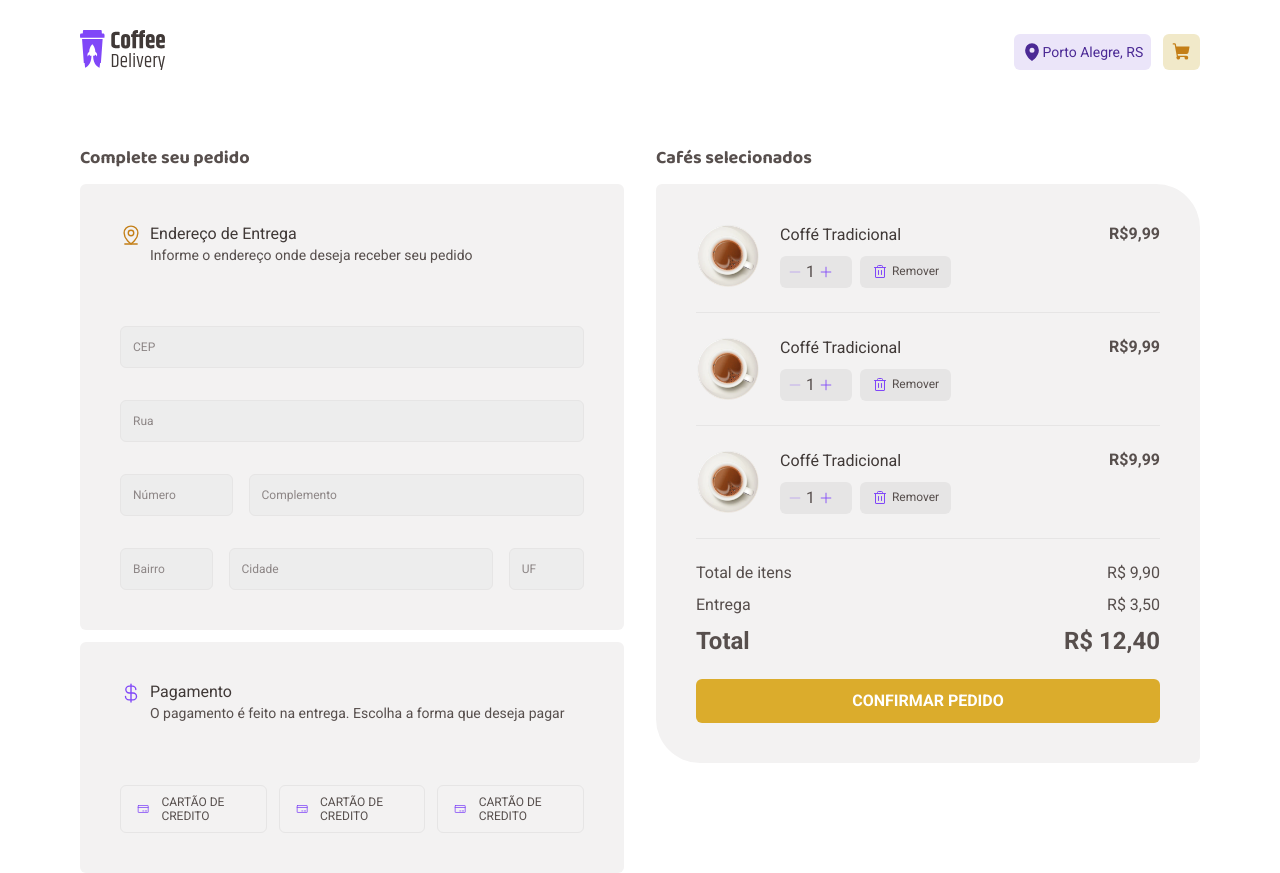
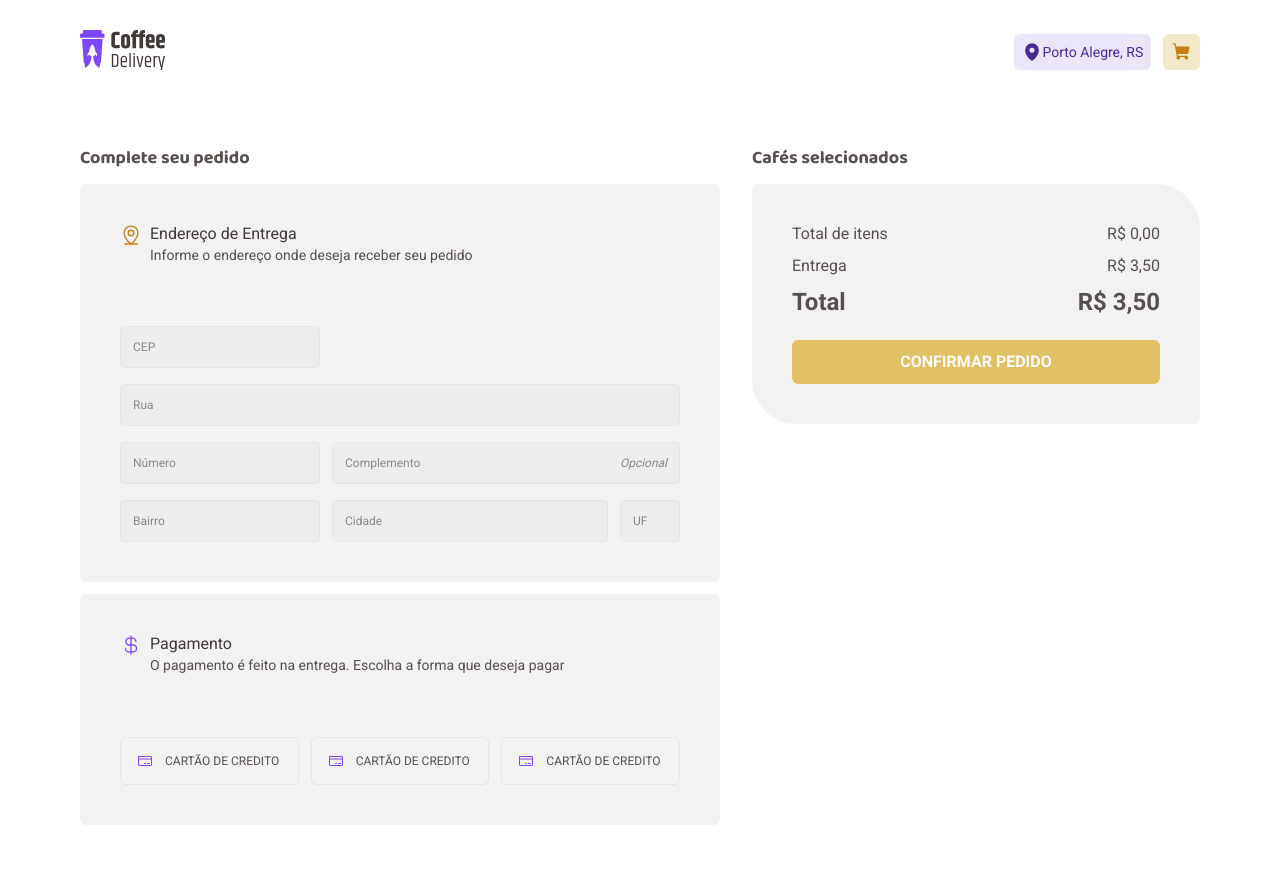
Before and after one commit to manuncorrea/coffe-delivery, a React (Vite) app: page /checkout in a window 1280 px wide. After the commit the page ends 825 px from the top, so only its background shows below. Built offline with nearby package versions, Linux system fonts and the light colour scheme.

Commit message:
validando formulario

```diff
--- a/src/components/Input/index.tsx
+++ b/src/components/Input/index.tsx
@@ -1,8 +1,27 @@
-import { InputHTMLAttributes } from 'react'
-import { InputContainer } from './styled'
+import { forwardRef, InputHTMLAttributes } from 'react'
+import {
+  InputContainer,
+  InputContent,
+  InputOpcional,
+  InputStyled,
+} from './styled'
 
-type InputProps = InputHTMLAttributes<HTMLInputElement>
+interface InputProps extends InputHTMLAttributes<HTMLInputElement> {
+  error?: string
+  rightText?: string
+}
 
-export function Input({ ...rest }: InputProps) {
-  return <InputContainer {...rest} />
-}
+// eslint-disable-next-line react/display-name
+export const Input = forwardRef<HTMLInputElement, InputProps>(
+  ({ error, rightText, className, ...props }, ref) => {
+    return (
+      <InputContent className={className}>
+        <InputContainer hasError={!!error}>
+          <InputStyled ref={ref} {...props} />
+          {rightText && <InputOpcional>{rightText}</InputOpcional>}
+        </InputContainer>
+        {error && <p>{error}</p>}
+      </InputContent>
+    )
+  },
+)
--- a/src/components/Input/styled.tsx
+++ b/src/components/Input/styled.tsx
@@ -1,23 +1,67 @@
-import styled from 'styled-components'
+import styled, { css } from 'styled-components'
 
-export const InputContainer = styled.input`
-  border-radius: 6px;
+interface InputContainerProps {
+  hasError: boolean
+}
+
+export const InputContent = styled.div`
+  display: flex;
+  flex-direction: column;
+  position: relative;
+  gap: 0.3rem;
+
+  > p {
+    color: ${(props) => props.theme['base-error']};
+  }
+`
+
+export const InputContainer = styled.div<InputContainerProps>`
+  display: flex;
+  align-items: center;
+  justify-content: space-between;
+  align-items: center;
+
+  border-radius: 4px;
+
   height: 2.625rem;
-
-  font-size: 0.75rem;
-  padding: 0 0.75rem;
+  display: flex;
+  transition: 0.4s;
+  overflow: hidden;
 
   border: 1px solid ${(props) => props.theme['base-button']};
   background: ${(props) => props.theme['base-input']};
-  color: ${(props) => props.theme['base-text']};
-
-  transition: 0.4s;
-
-  &:focus {
+  &:focus-within {
     border-color: ${(props) => props.theme['yellow-dark']};
   }
+
+  ${({ theme, hasError }) =>
+    hasError &&
+    css`
+      border-color: ${theme['base-error']};
+    `}
+`
+
+export const InputStyled = styled.input`
+  flex: 1;
+  border: none;
+  border-radius: 6px;
+
+  height: 2.625rem;
+  padding: 0 0.75rem;
+
+  font-size: 0.75rem;
+  background: ${(props) => props.theme['base-input']};
+  color: ${(props) => props.theme['base-text']};
+  transition: 0.4s;
 
   &::placeholder {
     color: ${(props) => props.theme['base-label']};
   }
 `
+
+export const InputOpcional = styled.p`
+  font-size: 0.75rem;
+  margin-right: 0.75rem;
+  font-style: italic;
+  color: ${(props) => props.theme['base-label']};
+`
--- a/src/pages/Checkout/components/CheckoutCoffeeCard/index.tsx
+++ b/src/pages/Checkout/components/CheckoutCoffeeCard/index.tsx
@@ -1,22 +1,54 @@
 import { Trash } from 'phosphor-react'
+import { useContext } from 'react'
 import { QuantityCoffee } from '../../../../components/QuantityInputCoffee'
-import logoCoffee from './../../../../assets/coffe-chocolate-quente.png'
+import {
+  CartContextProps,
+  OrdersCartProps,
+} from '../../../../context/CoffeeCartContextProvider'
+import { formatMoney } from '../../../../utils/formatMoney'
+
 import {
   ActionsContainer,
   CheckoutCoffeeCardContainer,
-  RemoverButton
+  RemoverButton,
 } from './styles'
 
-export function CheckoutCoffeeCard() {
+interface CheckoutCoffeeCardProps {
+  coffee: OrdersCartProps
+}
+
+export function CheckoutCoffeeCard({ coffee }: CheckoutCoffeeCardProps) {
+  const { completeCurrentOrder, removeCoffeeFromCart } =
+    useContext(CartContextProps)
+
+  function handleIncrementquantity() {
+    completeCurrentOrder(coffee.id, 'increase')
+  }
+
+  function handleDecrementquantity() {
+    completeCurrentOrder(coffee.id, 'decrease')
+  }
+
+  function handleRomeveCoffee() {
+    removeCoffeeFromCart(coffee.id)
+  }
+
+  const coffeeTotal = coffee.price * coffee.quantyCoffe
+  const fotmatCoffeeTotal = formatMoney(coffeeTotal)
+
   return (
     <CheckoutCoffeeCardContainer>
       <div>
-        <img src={logoCoffee} alt="" />
+        <img src={coffee.photo} alt="" />
         <div>
-          <h3>Coffé Tradicional</h3>
+          <h3>{coffee.name}</h3>
           <ActionsContainer>
-            <QuantityCoffee quantyCoffe={1} />
-            <RemoverButton>
+            <QuantityCoffee
+              quantyCoffe={coffee.quantyCoffe}
+              onIncrease={handleIncrementquantity}
+              onDecrease={handleDecrementquantity}
+            />
+            <RemoverButton type="button" onClick={handleRomeveCoffee}>
               <Trash size={16} />
               Remover
             </RemoverButton>
@@ -24,7 +56,7 @@ export function CheckoutCoffeeCard() {
         </div>
       </div>
 
-      <p>R$9,99</p>
+      <p>R$ {fotmatCoffeeTotal}</p>
     </CheckoutCoffeeCardContainer>
   )
 }
--- a/src/pages/Checkout/components/CheckoutForm/CheckoutAddressForm.tsx
+++ b/src/pages/Checkout/components/CheckoutForm/CheckoutAddressForm.tsx
@@ -1,20 +1,60 @@
+import { useFormContext } from 'react-hook-form'
 import { Input } from '../../../../components/Input'
 import { CheckoutAddressFormContainer } from './styles'
 
+interface ErrorsProps {
+  errors: {
+    [key: string]: {
+      message: string
+    }
+  }
+}
+
 export function CheckoutAddressForm() {
+  const { register, formState } = useFormContext()
+
+  const { errors } = formState as unknown as ErrorsProps
   return (
-    <>
-      <Input placeholder="CEP" type="number" className="cep" />
-      <Input placeholder="Rua" className="street" />
-      <CheckoutAddressFormContainer>
-        <Input placeholder="Número" type="number" />
-        <Input placeholder="Complemento" className="complement" />
-      </CheckoutAddressFormContainer>
-      <CheckoutAddressFormContainer>
-        <Input placeholder="Bairro" />
-        <Input placeholder="Cidade" />
-        <Input placeholder="UF" />
-      </CheckoutAddressFormContainer>
-    </>
+    <CheckoutAddressFormContainer>
+      <Input
+        placeholder="CEP"
+        type="number"
+        className="cep"
+        {...register('cep')}
+        error={errors.cep?.message}
+      />
+      <Input
+        placeholder="Rua"
+        className="street"
+        {...register('street')}
+        error={errors.street?.message}
+      />
+
+      <Input
+        placeholder="Número"
+        type="number"
+        {...register('number')}
+        error={errors.number?.message}
+      />
+      <Input
+        placeholder="Complemento"
+        className="complement"
+        {...register('complement')}
+        error={errors.complement?.message}
+        rightText="Opcional"
+      />
+
+      <Input
+        placeholder="Bairro"
+        {...register('district')}
+        error={errors.district?.message}
+      />
+      <Input
+        placeholder="Cidade"
+        {...register('city')}
+        error={errors.city?.message}
+      />
+      <Input placeholder="UF" {...register('uf')} error={errors.uf?.message} />
+    </CheckoutAddressFormContainer>
   )
 }
--- a/src/pages/Checkout/components/CheckoutForm/styles.ts
+++ b/src/pages/Checkout/components/CheckoutForm/styles.ts
@@ -57,24 +57,24 @@ export const HeaderPayment = styled(HeaderContainer)`
 `
 
 export const CheckoutAddressFormContainer = styled.div`
-  display: flex;
-  flex-direction: row;
   width: 100%;
+  display: grid;
+  grid-template-columns: 12.5rem 17.25rem 3.75rem;
+  column-gap: 0.75rem;
+  row-gap: 1rem;
+  grid-auto-flow: dense;
 
-  & input:not(:first-child) {
-    margin-left: 1rem;
+  .cep {
+    grid-column: span 3;
+    max-width: 12.5rem;
   }
 
-  & input:first-child {
-    width: 25%;
+  .street {
+    grid-column: span 3;
   }
 
-  & input:nth-child(2) {
-    width: 75%;
-  }
-
-  & input:nth-child(3) {
-    width: 20%;
+  .complement {
+    grid-column: span 2;
   }
 `
 
--- a/src/pages/Checkout/components/CheckoutSelectedCoffee/CheckoutConfirmationSection.tsx
+++ b/src/pages/Checkout/components/CheckoutSelectedCoffee/CheckoutConfirmationSection.tsx
@@ -1,25 +1,40 @@
+import { useContext } from 'react'
 import { Button } from '../../../../components/Button'
+import { CartContextProps } from '../../../../context/CoffeeCartContextProvider'
+import { formatMoney } from '../../../../utils/formatMoney'
 import { CheckoutConfirmationSectionContainer } from './styles'
 
+const deliveryFee = 3.5
+
 export function CheckoutConfirmationSection() {
+  const { cartOrdersTotal, cartQuantity } = useContext(CartContextProps)
+  const cartTotal = deliveryFee + cartOrdersTotal
+  const formattedOrdersTotal = formatMoney(cartOrdersTotal)
+  const formattedCartTotal = formatMoney(cartTotal)
+  const formattedDeliveryFee = formatMoney(deliveryFee)
+
   return (
     <CheckoutConfirmationSectionContainer>
       <div>
         <span>Total de itens</span>
-        <span>R$ 9,90</span>
+        <span>R$ {formattedOrdersTotal}</span>
       </div>
 
       <div>
         <span>Entrega</span>
-        <span>R$ 3,50</span>
+        <span>R$ {formattedDeliveryFee}</span>
       </div>
 
       <div>
         <h2>Total</h2>
-        <h2>R$ 12,40</h2>
+        <h2>R$ {formattedCartTotal}</h2>
       </div>
 
-      <Button type="submit" text="CONFIRMAR PEDIDO" />
+      <Button
+        type="submit"
+        text="CONFIRMAR PEDIDO"
+        disabled={cartQuantity <= 0}
+      />
     </CheckoutConfirmationSectionContainer>
   )
 }
--- a/src/pages/Checkout/components/CheckoutSelectedCoffee/index.tsx
+++ b/src/pages/Checkout/components/CheckoutSelectedCoffee/index.tsx
@@ -1,3 +1,5 @@
+import { useContext } from 'react'
+import { CartContextProps } from '../../../../context/CoffeeCartContextProvider'
 import { CheckoutCoffeeCard } from '../CheckoutCoffeeCard'
 import { CheckoutConfirmationSection } from './CheckoutConfirmationSection'
 import {
@@ -6,14 +8,15 @@ import {
 } from './styles'
 
 export function CheckoutSelectedCoffee() {
+  const { cartOrders } = useContext(CartContextProps)
   return (
     <CheckoutSelectedCoffeeContainer>
       <h3>Cafés selecionados</h3>
 
       <SelectedCoffeContainer>
-        <CheckoutCoffeeCard />
-        <CheckoutCoffeeCard />
-        <CheckoutCoffeeCard />
+        {cartOrders.map((coffees) => (
+          <CheckoutCoffeeCard key={coffees.id} coffee={coffees} />
+        ))}
 
         <CheckoutConfirmationSection />
       </SelectedCoffeContainer>
--- a/src/pages/Checkout/index.tsx
+++ b/src/pages/Checkout/index.tsx
@@ -1,12 +1,54 @@
+import { zodResolver } from '@hookform/resolvers/zod'
+import { useContext } from 'react'
+import { FormProvider, useForm } from 'react-hook-form'
+import { useNavigate } from 'react-router-dom'
+import * as zod from 'zod'
+import { CartContextProps } from '../../context/CoffeeCartContextProvider'
+import { CheckoutForm } from './components/CheckoutForm'
 import { CheckoutSelectedCoffee } from './components/CheckoutSelectedCoffee'
-import { CheckoutForm } from './components/CheckoutForm'
 import { CheckoutFormContainer } from './styles'
 
+const validateOrderFormSchema = zod.object({
+  cep: zod.string().min(1, 'Informe o CEP'),
+  street: zod.string().min(1, 'Informe o Rua'),
+  number: zod.string().min(1, 'Informe o Número'),
+  complement: zod.string(),
+  district: zod.string().min(1, 'Informe o Bairro'),
+  city: zod.string().min(1, 'Informe a Cidade'),
+  uf: zod.string().min(1, 'Informe a UF'),
+})
+
+export type OrderDataType = zod.infer<typeof validateOrderFormSchema>
+
+type ValidateOrderFormData = OrderDataType
+
 export function Checkout() {
+  const navigate = useNavigate()
+  const { cleanCart } = useContext(CartContextProps)
+
+  const validateOrderForm = useForm<ValidateOrderFormData>({
+    resolver: zodResolver(validateOrderFormSchema),
+  })
+
+  const { handleSubmit } = validateOrderForm
+
+  function handleConfirmOrder(data: ValidateOrderFormData) {
+    console.log(data)
+    navigate('/success', {
+      state: data,
+    })
+    cleanCart()
+  }
+
   return (
-    <CheckoutFormContainer className="content">
-      <CheckoutForm />
-      <CheckoutSelectedCoffee />
-    </CheckoutFormContainer>
+    <FormProvider {...validateOrderForm}>
+      <CheckoutFormContainer
+        className="content"
+        onSubmit={handleSubmit(handleConfirmOrder)}
+      >
+        <CheckoutForm />
+        <CheckoutSelectedCoffee />
+      </CheckoutFormContainer>
+    </FormProvider>
   )
 }
--- a/src/pages/Checkout/styles.ts
+++ b/src/pages/Checkout/styles.ts
@@ -11,7 +11,6 @@ export const CheckoutBaseCard = styled.div`
   width: 100%;
   padding: 2.5rem;
   border-radius: 6px;
-  padding: 2.5rem;
 
   background: ${(props) => props.theme['base-card']};
 `
--- a/src/styles/default.ts
+++ b/src/styles/default.ts
@@ -23,4 +23,6 @@ export const defaultTheme = {
 
   'base-input': '#EDEDED',
   'base-card': '#F3F2F2',
+
+  'base-error': '#FF0000',
 }
```
Also changed, not shown: src/pages/Success/index.tsx (+34 -2 lines), src/pages/Success/styles.ts (+66 -2 lines).
